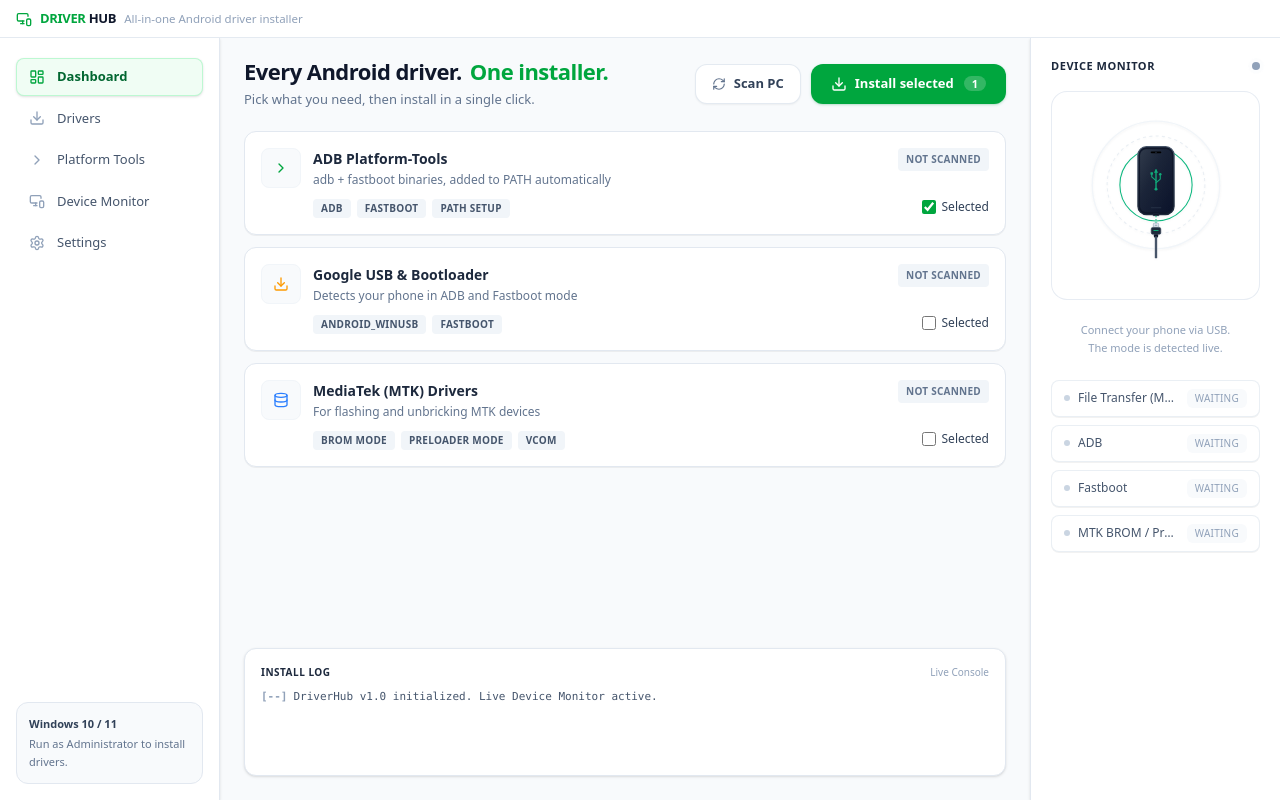
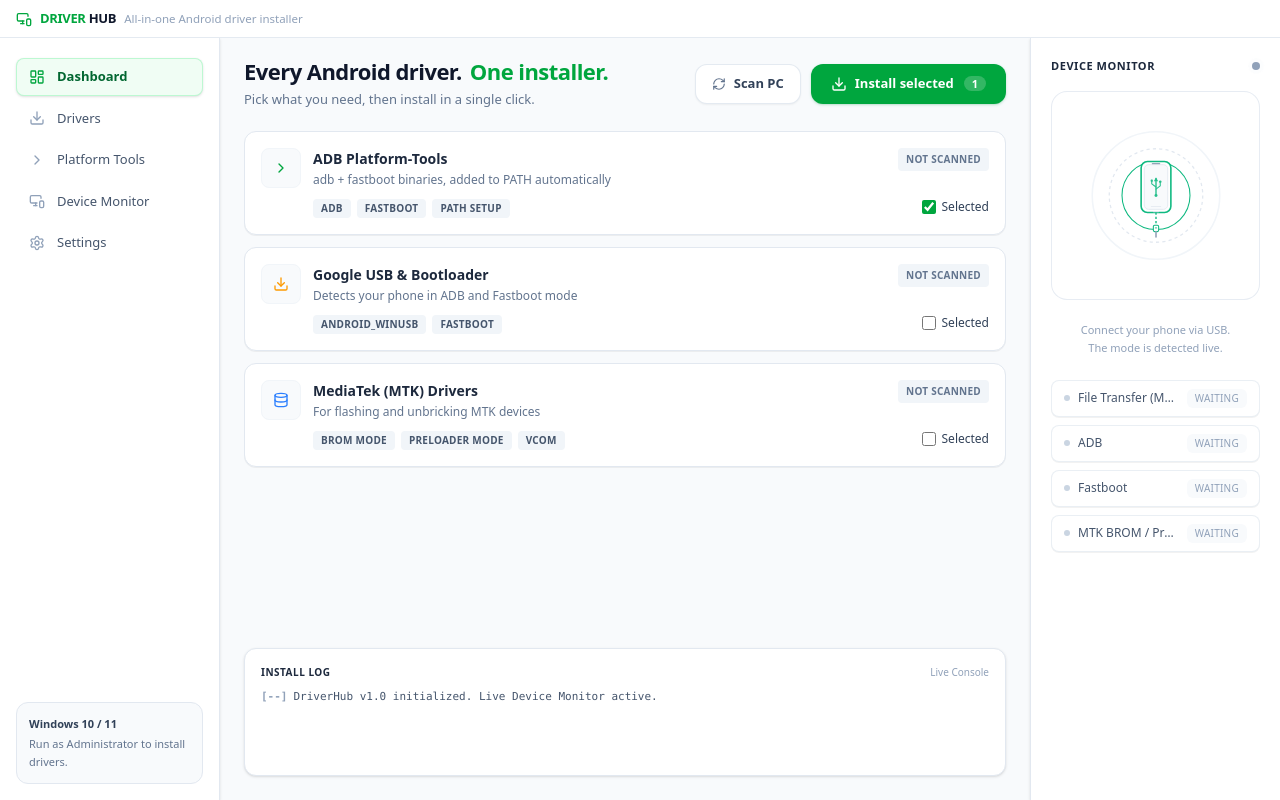
Before and after one commit to aniketlab/DriverHub, a React (Vite) app: page / in a window 1280 px wide. Built offline with nearby package versions, Linux system fonts and the light colour scheme.

Commit message:
fix(ui): unify monitor visual with native light theme, harmonious proportions, and contained geometry

```diff
--- a/src/App.jsx
+++ b/src/App.jsx
@@ -748,91 +748,65 @@
   if (!connected) {
     return (
       <div className="rounded-2xl aspect-square w-full flex items-center justify-center relative mb-3.5 transition-all duration-500 overflow-hidden border border-slate-200/80 bg-white">
-        <svg viewBox="0 0 160 160" className="w-full h-full max-w-[170px] relative z-10 drop-shadow-xs">
-          <defs>
-            <linearGradient id="sidebarOledGlass" x1="0%" y1="0%" x2="100%" y2="100%">
-              <stop offset="0%" stopColor="#1E293B" />
-              <stop offset="100%" stopColor="#0B132B" />
-            </linearGradient>
+        <svg viewBox="0 0 160 160" className="w-full h-full max-w-[170px] relative z-10">
+          {/* Symmetrical Theme Guide Rings */}
+          <circle cx="80" cy="80" r="60" fill="none" stroke="#F1F5F9" strokeWidth="1.5" />
+          <circle cx="80" cy="80" r="44" fill="none" stroke="#E2E8F0" strokeWidth="1.2" strokeDasharray="3 3" />
 
-            <linearGradient id="sidebarChassisRim" x1="0%" y1="0%" x2="0%" y2="100%">
-              <stop offset="0%" stopColor="#475569" />
-              <stop offset="100%" stopColor="#1E293B" />
-            </linearGradient>
-
-            <linearGradient id="sidebarScreenGloss" x1="0%" y1="0%" x2="100%" y2="100%">
-              <stop offset="0%" stopColor="#FFFFFF" stopOpacity="0.08" />
-              <stop offset="40%" stopColor="#FFFFFF" stopOpacity="0.02" />
-              <stop offset="100%" stopColor="#FFFFFF" stopOpacity="0" />
-            </linearGradient>
-          </defs>
-
-          {/* Symmetrical Guide Rings */}
-          <circle cx="80" cy="70" r="60" fill="none" stroke="#F1F5F9" strokeWidth="1.2" />
-          <circle cx="80" cy="70" r="46" fill="none" stroke="#E2E8F0" strokeWidth="1" strokeDasharray="3 3" opacity="0.7" />
-
-          {/* Gentle Expanding Signal Wave */}
-          <circle cx="80" cy="70" r="34" fill="none" stroke="#10B981" strokeWidth="1">
-            <animate attributeName="r" values="34; 60" dur="3s" repeatCount="indefinite" />
-            <animate attributeName="strokeOpacity" values="0.35; 0" dur="3s" repeatCount="indefinite" />
+          {/* Gentle Expanding Signal Ring */}
+          <circle cx="80" cy="80" r="32" fill="none" stroke="#10B981" strokeWidth="1">
+            <animate attributeName="r" values="30; 60" dur="3.2s" repeatCount="indefinite" />
+            <animate attributeName="strokeOpacity" values="0.35; 0" dur="3.2s" repeatCount="indefinite" />
           </circle>
 
-          {/* 1. SMARTPHONE HARDWARE MOCKUP */}
-          {/* Titanium Outer Chassis */}
-          <rect x="63" y="34" width="34" height="64" rx="8" fill="#0F172A" stroke="url(#sidebarChassisRim)" strokeWidth="1.2" />
-
-          {/* OLED Glass Display */}
-          <rect x="65" y="36.5" width="30" height="59" rx="5.5" fill="url(#sidebarOledGlass)" />
-          <rect x="65" y="36.5" width="30" height="59" rx="5.5" fill="url(#sidebarScreenGloss)" />
-
-          {/* Dynamic Island / Speaker */}
-          <rect x="75" y="38.5" width="10" height="1.8" rx="0.9" fill="#000000" />
-          <circle cx="80" cy="39.4" r="0.6" fill="#334155" />
-
-          {/* Glowing Universal USB Symbol inside screen */}
-          <g opacity="0.9">
-            <animate attributeName="opacity" values="0.5; 0.95; 0.5" dur="2.4s" repeatCount="indefinite" />
-            <line x1="80" y1="56" x2="80" y2="73" stroke="#10B981" strokeWidth="1.3" strokeLinecap="round" />
-            <path d="M 78 58.5 L 80 55 L 82 58.5 Z" fill="#10B981" />
-            <path d="M 80 66 L 76 62.5 L 76 59" fill="none" stroke="#10B981" strokeWidth="1" strokeLinecap="round" strokeLinejoin="round" />
-            <rect x="74.8" y="58" width="2.4" height="2.4" fill="#10B981" rx="0.4" />
-            <path d="M 80 68 L 84 64.5 L 84 61" fill="none" stroke="#10B981" strokeWidth="1" strokeLinecap="round" strokeLinejoin="round" />
-            <circle cx="84" cy="60" r="1.2" fill="#10B981" />
-            <circle cx="80" cy="74" r="1.4" fill="#10B981" />
-          </g>
-
-          {/* Bottom Gesture Bar */}
-          <rect x="75" y="91" width="10" height="1" rx="0.5" fill="#334155" opacity="0.6" />
-
-          {/* USB-C Port Cutout on bottom bezel */}
-          <rect x="77" y="97.5" width="6" height="1.5" rx="0.75" fill="#020617" stroke="#334155" strokeWidth="0.5" />
-
-          {/* 2. FLOATING MAGNETIC USB-C CABLE */}
+          {/* Symmetrical Floating Phone + Cable Group (Contained completely inside circle) */}
           <g>
             <animateTransform
               attributeName="transform"
               type="translate"
-              values="0,0; 0,-4; 0,0"
-              dur="2.4s"
+              values="0,0; 0,-2.5; 0,0"
+              dur="3s"
               repeatCount="indefinite"
             />
 
-            {/* Connection Energy Beam */}
-            <line x1="80" y1="99" x2="80" y2="106" stroke="#10B981" strokeWidth="1.2" strokeDasharray="1.5 1.5" opacity="0.85">
-              <animate attributeName="strokeDashoffset" values="0; 6" dur="0.8s" repeatCount="indefinite" />
+            {/* Phone Chassis (White Body + Emerald Outline) */}
+            <rect x="66" y="48" width="28" height="48" rx="6" fill="#FFFFFF" stroke="#10B981" strokeWidth="1.5" />
+
+            {/* Screen (Light Slate Interior) */}
+            <rect x="69" y="51" width="22" height="42" rx="4" fill="#F8FAFC" stroke="#E2E8F0" strokeWidth="0.8" />
+
+            {/* Speaker Notch */}
+            <rect x="76" y="49.5" width="8" height="1.2" rx="0.6" fill="#94A3B8" />
+
+            {/* Glowing Universal USB Symbol inside screen */}
+            <g opacity="0.9">
+              <animate attributeName="opacity" values="0.45; 1; 0.45" dur="2.4s" repeatCount="indefinite" />
+              <line x1="80" y1="64" x2="80" y2="79" stroke="#10B981" strokeWidth="1.3" strokeLinecap="round" />
+              <path d="M 78 66.5 L 80 63 L 82 66.5 Z" fill="#10B981" />
+              <path d="M 80 72 L 76 69 L 76 66" stroke="#10B981" strokeWidth="1" strokeLinecap="round" strokeLinejoin="round" fill="none" />
+              <rect x="75" y="65" width="2" height="2" fill="#10B981" rx="0.4" />
+              <path d="M 80 74 L 84 71 L 84 68" stroke="#10B981" strokeWidth="1" strokeLinecap="round" strokeLinejoin="round" fill="none" />
+              <circle cx="84" cy="67" r="1.2" fill="#10B981" />
+              <circle cx="80" cy="80" r="1.4" fill="#10B981" />
+            </g>
+
+            {/* Gesture Bar */}
+            <rect x="75" y="90" width="10" height="0.8" rx="0.4" fill="#E2E8F0" />
+
+            {/* USB Port Cutout */}
+            <rect x="77" y="94.5" width="6" height="1.2" rx="0.6" fill="#E2E8F0" />
+
+            {/* Waiting USB Cable & Plug (100% Contained inside inner ring) */}
+            <line x1="80" y1="96" x2="80" y2="108" stroke="#10B981" strokeWidth="1.3" strokeDasharray="2 2">
+              <animate attributeName="strokeDashoffset" values="0; 8" dur="1.2s" repeatCount="indefinite" />
             </line>
 
-            {/* Metal Plug Pin */}
-            <rect x="77.5" y="106" width="5" height="4" rx="1" fill="#E2E8F0" stroke="#94A3B8" strokeWidth="0.6" />
-            <line x1="78.8" y1="108" x2="81.2" y2="108" stroke="#64748B" strokeWidth="0.6" />
+            {/* Plug Collar */}
+            <rect x="77.5" y="108" width="5" height="6" rx="1.2" fill="#FFFFFF" stroke="#10B981" strokeWidth="1" />
+            <line x1="79" y1="110.5" x2="81" y2="110.5" stroke="#10B981" strokeWidth="0.8" />
 
-            {/* Matte Shell */}
-            <rect x="75.5" y="110" width="9" height="6.5" rx="1.5" fill="#1E293B" stroke="#334155" strokeWidth="0.6" />
-            <rect x="77.5" y="112.5" width="5" height="1" rx="0.5" fill="#10B981" opacity="0.9" />
-
-            {/* Boot & Cable */}
-            <rect x="78" y="116.5" width="4" height="3" rx="0.8" fill="#0F172A" />
-            <line x1="80" y1="119.5" x2="80" y2="138" stroke="#475569" strokeWidth="2.2" strokeLinecap="round" />
+            {/* Cable Cord Tip */}
+            <line x1="80" y1="114" x2="80" y2="119" stroke="#94A3B8" strokeWidth="1.5" strokeLinecap="round" />
           </g>
         </svg>
       </div>
```
Also changed, not shown: src/components/DeviceMonitorPage.jsx (+50 -97 lines).
